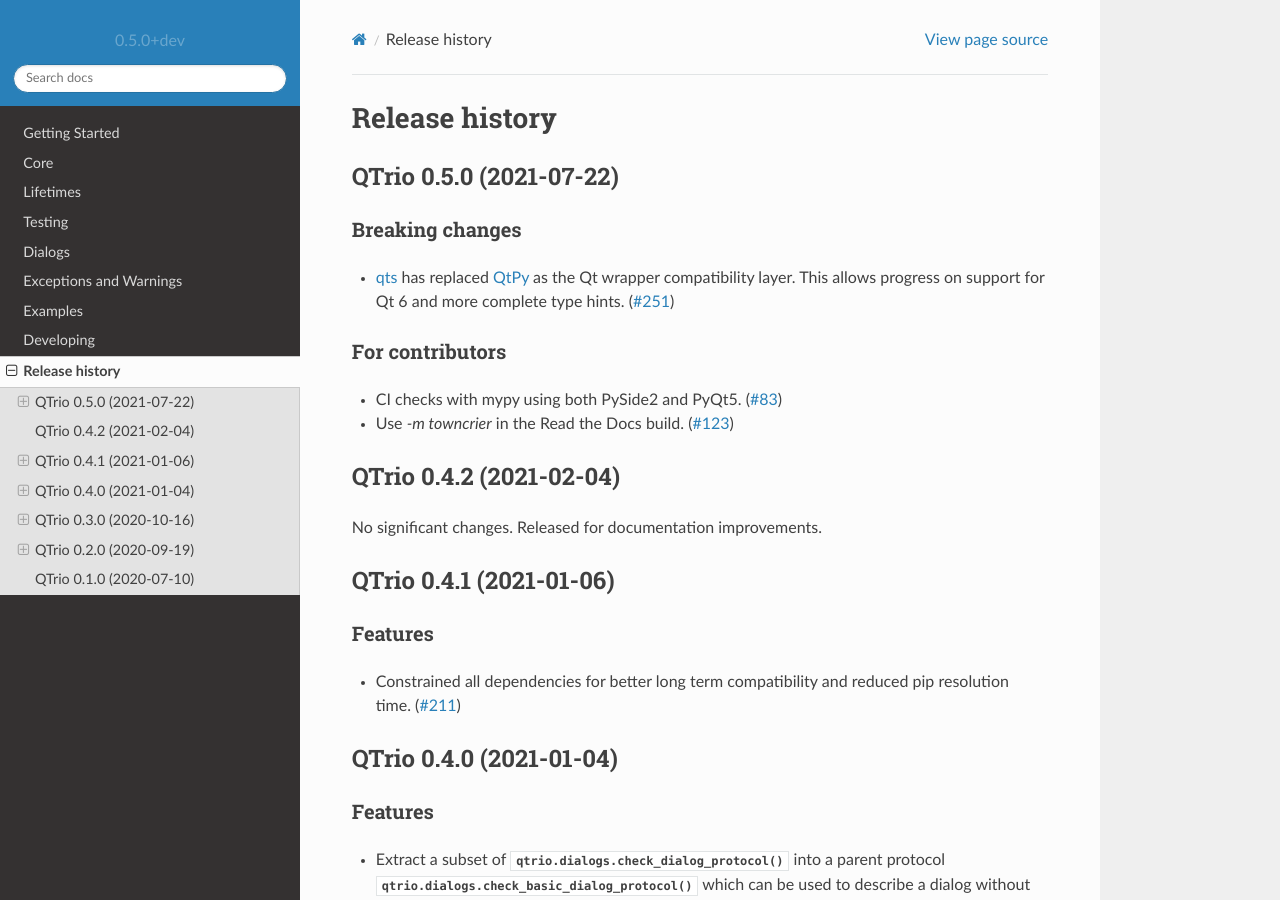
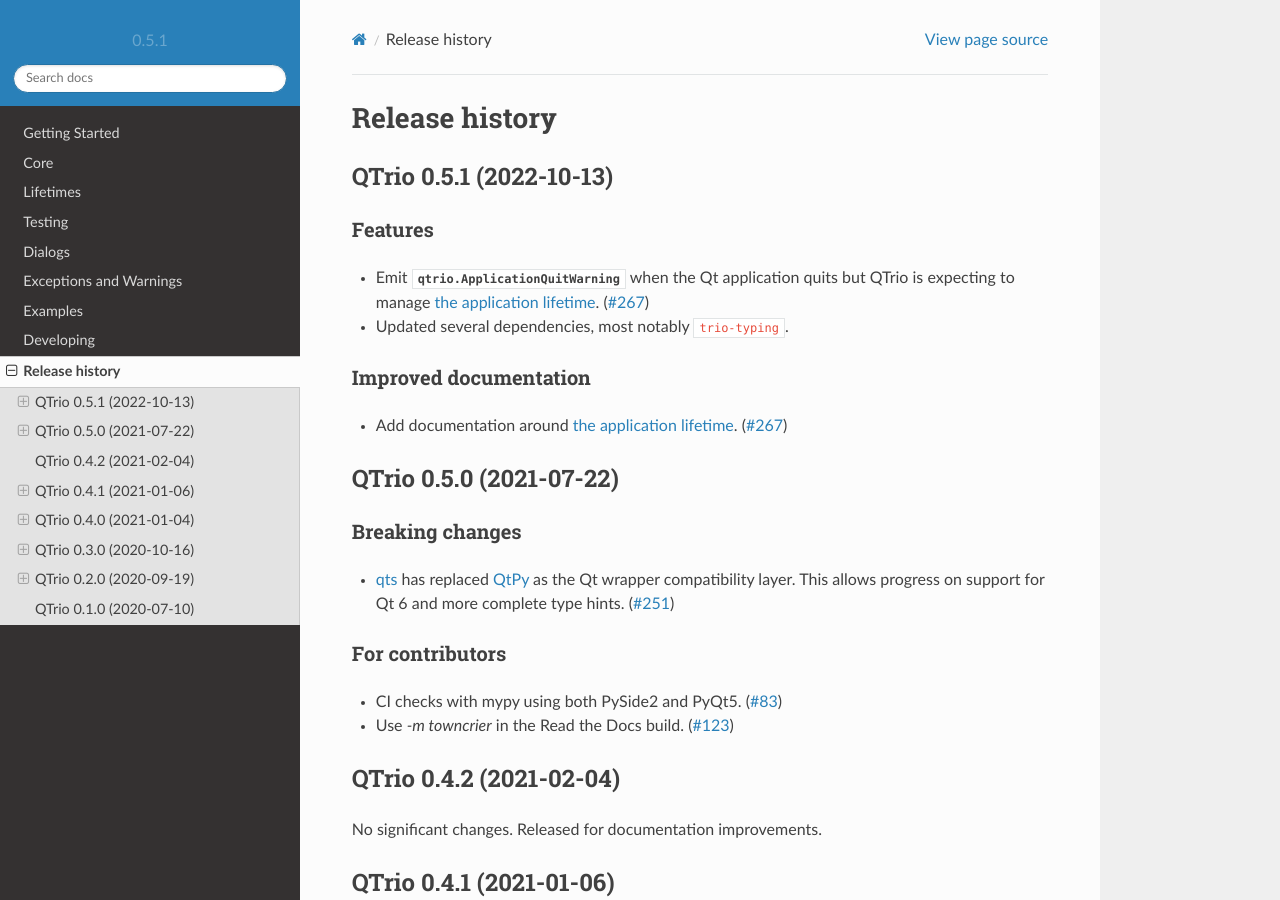
Before and after one commit to altendky/qtrio, a Sphinx documentation site: the page built from docs/source/history.rst, in a window 1280 px wide and 900 px high. Built offline with Sphinx 7.4.7 and the Read the Docs theme 2.0.0, drawn with Linux system fonts in a browser that asks for light colours.

Commit message:
Prepare release v0.5.1

```diff
--- a/docs/source/history.rst
+++ b/docs/source/history.rst
@@ -4,6 +4,22 @@
 .. currentmodule:: qtrio
 
 .. towncrier release notes start
+
+QTrio 0.5.1 (2022-10-13)
+------------------------
+
+Features
+~~~~~~~~
+
+- Emit :class:`qtrio.ApplicationQuitWarning` when the Qt application quits but QTrio is expecting to manage :ref:`the application lifetime <lifetime>`. (`#267 <https://github.com/altendky/qtrio/issues/267>`__)
+- Updated several dependencies, most notably ``trio-typing``.
+
+
+Improved documentation
+~~~~~~~~~~~~~~~~~~~~~~
+
+- Add documentation around :ref:`the application lifetime <lifetime>`. (`#267 <https://github.com/altendky/qtrio/issues/267>`__)
+
 
 QTrio 0.5.0 (2021-07-22)
 ------------------------
--- a/newsfragments/267.feature.rst
+++ /dev/null
@@ -1 +0,0 @@
-Emit :class:`qtrio.ApplicationQuitWarning` when the Qt application quits but QTrio is expecting to manage :ref:`the application lifetime <lifetime>`.
--- a/qtrio/_version.py
+++ b/qtrio/_version.py
@@ -3,4 +3,4 @@
 #   exec'd from docs/source/conf.py
 #   attr:'ed from setup.cfg
 
-__version__ = "0.5.0+dev"
+__version__ = "0.5.1"
```
